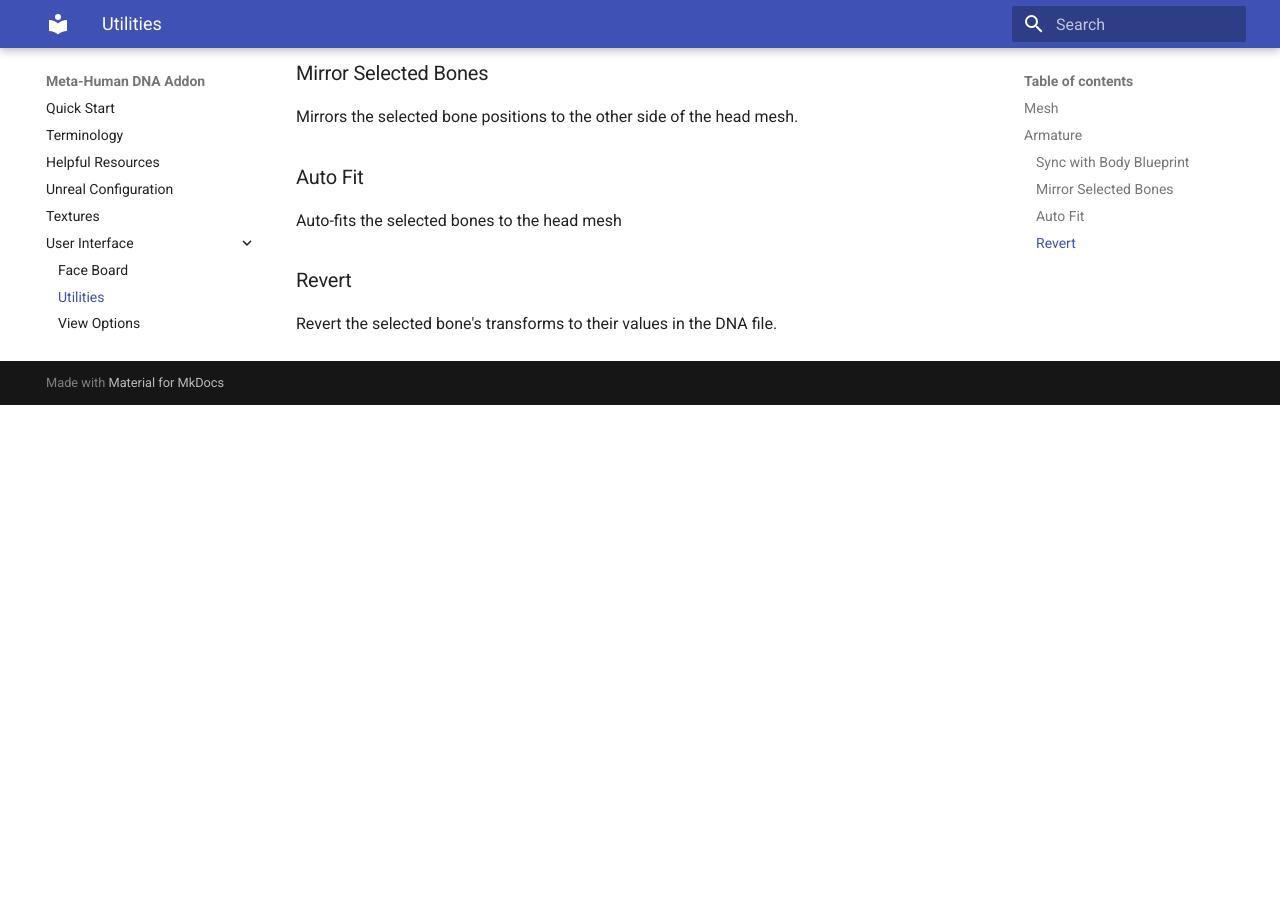
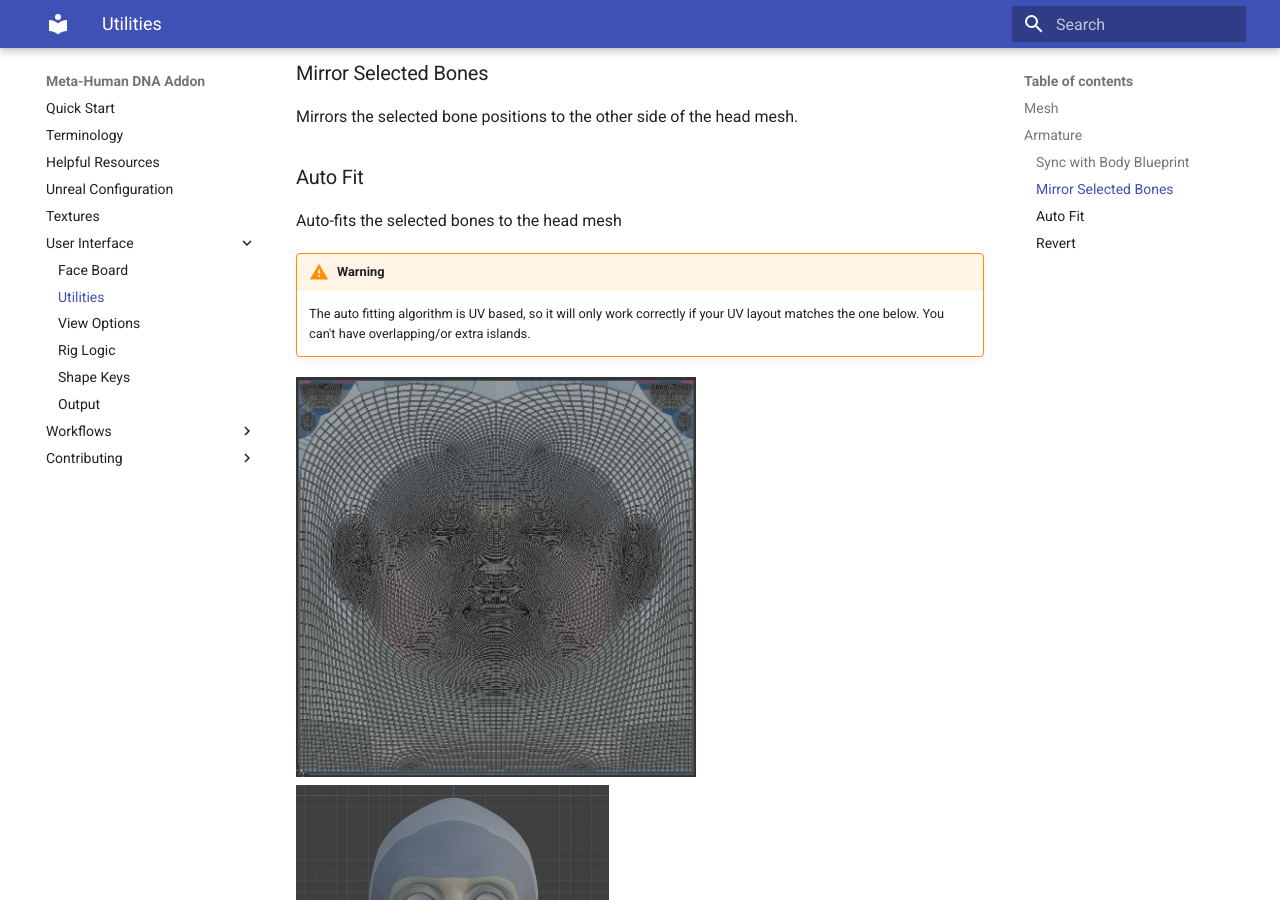
Before and after one commit to poly-hammer/meta-human-dna-addon, an MkDocs documentation site: the page built from docs/user-interface/utilities.md, in a window 1280 px wide and 900 px high, scrolled down 1224 px. Built offline with MkDocs 1.6.1 and Material for MkDocs 9.7.7, drawn with Linux system fonts in a browser that asks for light colours; before the commit the page ends 1629 px from its top, so only the background shows below that.

Commit message:
Added documentation about auto-fitting algo

```diff
--- a/docs/user-interface/utilities.md
+++ b/docs/user-interface/utilities.md
@@ -23,5 +23,11 @@
 ### Auto Fit
 Auto-fits the selected bones to the head mesh
 
+!!! Warning
+    The auto fitting algorithm is UV based, so it will only work correctly if your UV layout matches the one below. You can't have overlapping/or extra islands.
+
+![](../images/user-interface/utilities/3.png){: class="rounded-image" style="height:400px"}
+![](../images/user-interface/utilities/4.png){: class="rounded-image" style="height:400px"}
+
 ### Revert
 Revert the selected bone's transforms to their values in the DNA file.
```
Also changed, not shown: docs/images/user-interface/utilities/3.png (added), docs/images/user-interface/utilities/4.png (added).
